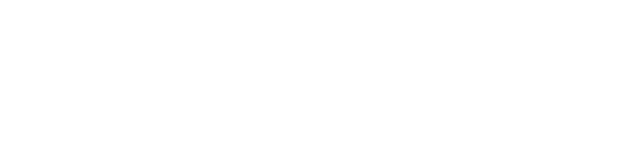
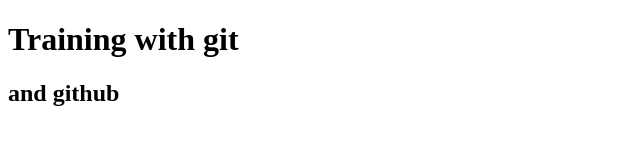
Before and after one commit to ThomasGodin/git, a plain HTML site: page index.html in a window 1280 px wide. Shown: the whole page, without its empty margins (0-640 px from the left). Drawn offline with Linux system fonts and the light colour scheme.

Commit message:
ajout paragraphe

```diff
--- a/index.html
+++ b/index.html
@@ -4,8 +4,12 @@
     <meta charset="UTF-8">
     <meta name="viewport" content="width=device-width, initial-scale=1.0">
     <title>Document</title>
+    <link rel="stylesheet" href="style.css">
 </head>
 <body>
-
+    <p>
+        <h1>Training with git</h1>
+        <h2>and github</h2>
+    </p>
 </body>
 </html>
--- /dev/null
+++ b/style.css
@@ -0,0 +1,4 @@
+body {
+  background-color: 37;
+}
+/*# sourceMappingURL=style.css.map */
```
Also changed, not shown: 1 other file.
